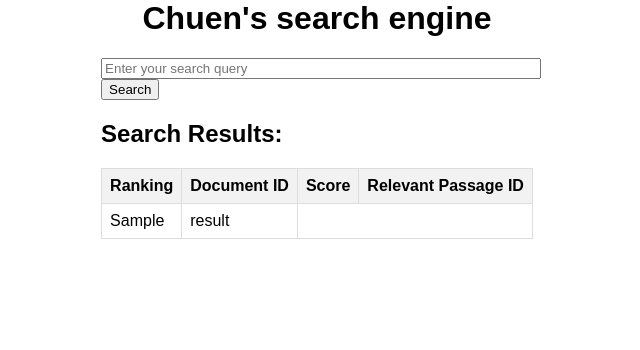
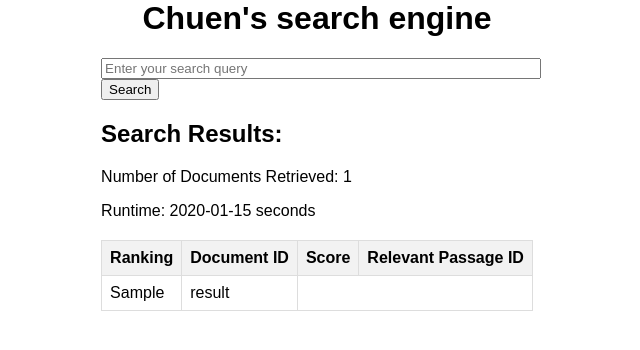
Before and after one commit to Chuenpoly/passage-based-search-engine, a Flask app: template templates/index.html in a window 1280 px wide. Shown: the top 350 px of the page, without its empty margins (323-963 px from the left). Run offline with Flask 3, Linux system fonts and the light colour scheme; the template is opened without the code that fills it: most values are stand-ins (such as "Sample title", 1, 10 or a date in 2020).

Commit message:
Added no. of document & runtime

```diff
--- a/templates/index.html
+++ b/templates/index.html
@@ -13,6 +13,8 @@
 
     {% if results %}
     <h2>Search Results:</h2>
+    <p>Number of Documents Retrieved: {{ num_retrieved }}</p>
+    <p>Runtime: {{ runtime }} seconds</p>
     <table>
         <tr>
             <th>Ranking</th>
```
